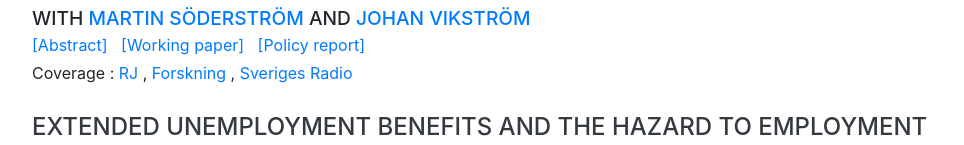
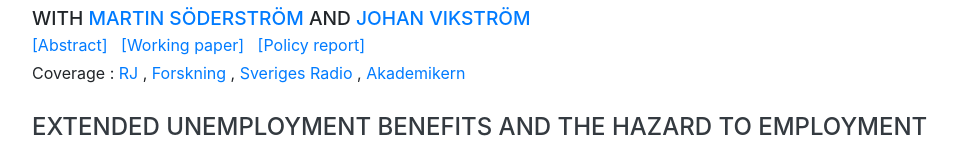
Before and after one commit to jcederlof/site, a website with bundled scripts: page index.html in a window 1280 px wide. Shown: the part 2037-2182 px from the top of the page, without its empty margins (288-1252 px from the left). Built offline with nearby package versions, Linux system fonts and the light colour scheme; a web font is replaced by a local one.

Commit message:
Add files via upload

```diff
--- a/index.html
+++ b/index.html
@@ -147,7 +147,7 @@
             <h4 class="mb-0">What makes a good caseworker? </h4>
             <div class="subheading mb-0">with <a href="https://www.ifau.se/sv/Om-IFAU/Medarbetare/Forskare-Utredare/Martin-Soderstrom/">Martin Söderström</a> and <a href="https://sites.google.com/view/jvikstrom/home">Johan Vikström</a> </div>
              <div class="mb-1"> <a class="card-title mb-0" data-toggle="collapse" href="#collapseCW" role="button" aria-expanded="false" aria-controls="collapseExample">[Abstract]</a> &nbsp <a href="https://www.ifau.se/globalassets/pdf/se/2021/wp-2021-9-what-makes-a-good-caseworker.pdf">[Working paper]</a> &nbsp <a href="https://www.ifau.se/globalassets/pdf/se/2021/r-2021-13-vad-kannetecknar-en-framgangsrik-arbetsformedlare.pdf">[Policy report]</a> </div>
-             <div class="mb-1"> Coverage : <a href="https://www.rj.se/Nyheter/2021/bra-arbetsformedlare-leder-snabbare-till-jobb/"> RJ </a> ,  <a href="https://www.forskning.se/2021/06/16/arbetsformedlare-spelar-stor-roll-for-chansen-till-jobb/"> Forskning </a> , <a href="https://sverigesradio.se/artikel/bra-arbetsformedlare-forkortar-arbetslosheten"> Sveriges Radio </a>
+             <div class="mb-1"> Coverage : <a href="https://www.rj.se/Nyheter/2021/bra-arbetsformedlare-leder-snabbare-till-jobb/"> RJ </a> ,  <a href="https://www.forskning.se/2021/06/16/arbetsformedlare-spelar-stor-roll-for-chansen-till-jobb/"> Forskning </a> , <a href="https://sverigesradio.se/artikel/bra-arbetsformedlare-forkortar-arbetslosheten"> Sveriges Radio </a> , <a href="https://akademikern.se/reportage/rapport-en-skicklig-arbetsformedlare-okar-chanserna-till-jobb"> Akademikern </a>
 
                </div>
 
```
